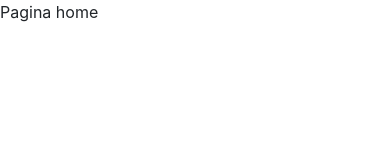
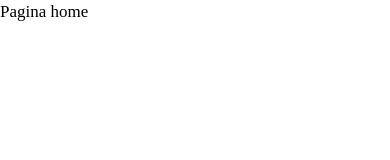
Before and after one commit to luis1392/gbm-challenge-front, a React (Create React App) app: page / in a window 390 px wide. Shown: the top 160 px of the page. Built offline with nearby package versions, Linux system fonts and the light colour scheme.

Commit message:
new media querys to the grid

```diff
--- a/src/index.css
+++ b/src/index.css
@@ -1,13 +1,25 @@
 body {
-  margin: 0;
-  font-family: -apple-system, BlinkMacSystemFont, 'Segoe UI', 'Roboto', 'Oxygen',
-    'Ubuntu', 'Cantarell', 'Fira Sans', 'Droid Sans', 'Helvetica Neue',
-    sans-serif;
-  -webkit-font-smoothing: antialiased;
-  -moz-osx-font-smoothing: grayscale;
+  width: 100%;
+  color: #000;
+  position: relative;
+  font-size: 17px;
+  overflow-x: hidden;
+  background: #fff;
+  line-height: 1.4;
+  font-family: "WorkSans-Regular";
 }
 
-code {
-  font-family: source-code-pro, Menlo, Monaco, Consolas, 'Courier New',
-    monospace;
+@media (min-width: 768px) {
+  .container {
+    max-width: 1440px;
+    padding-right: 5vw;
+    padding-right: 5vw;
+  }
 }
+
+@media (min-width: 1470px) {
+  .container {
+    padding-left: 15px;
+    padding-right: 15px;
+  }
+}
```
